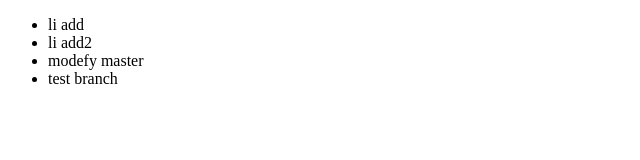
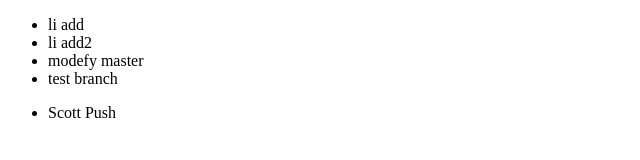
Before and after one commit to SangYeonYun/GitTest, a plain HTML site: page index.html in a window 1280 px wide. Shown: the full height of the page, 0-640 px from the left. Drawn offline with Linux system fonts and the light colour scheme.

Commit message:
Scott Push

```diff
--- a/index.html
+++ b/index.html
@@ -11,7 +11,7 @@
 		<li>test branch</li>
 	</ul>
 	<ul>
-
+		<li>Scott Push</li>
 	</ul>
 </body>
 </html>
```
